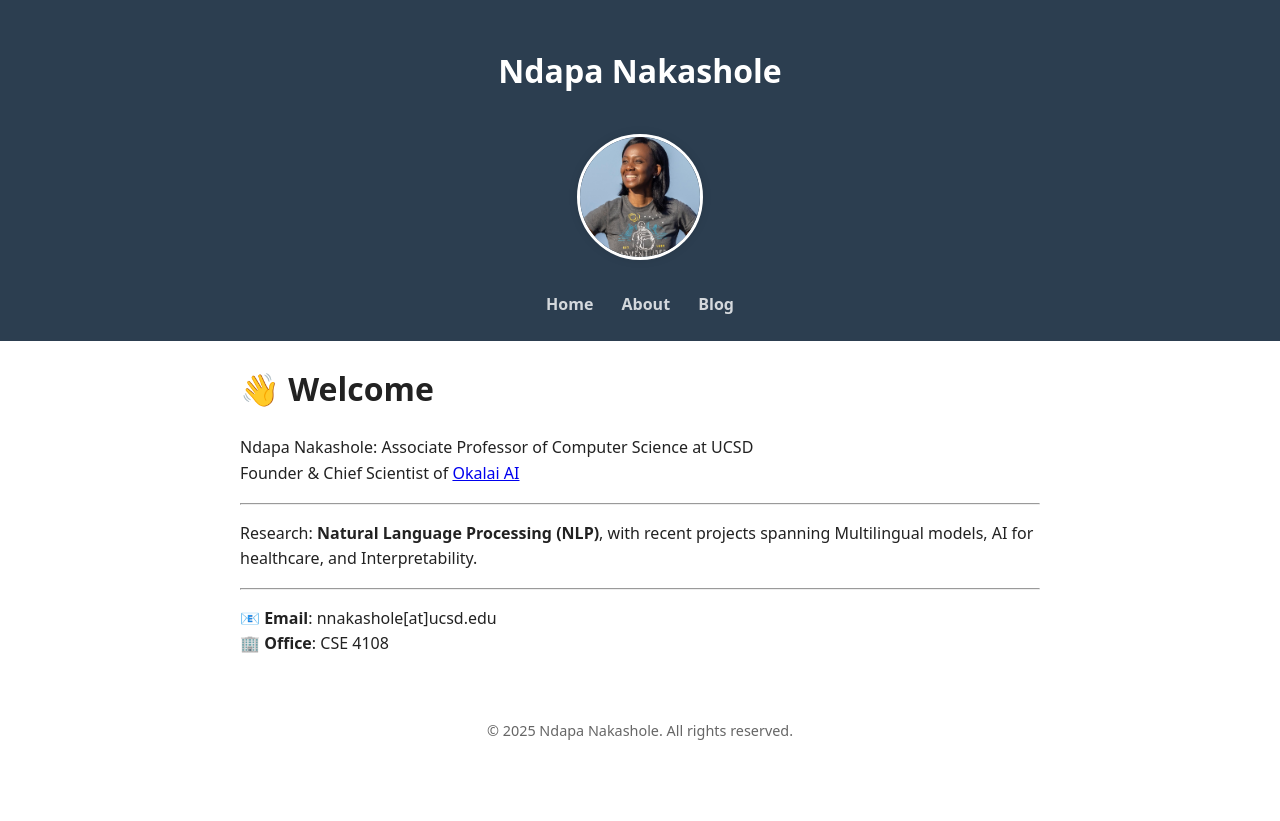
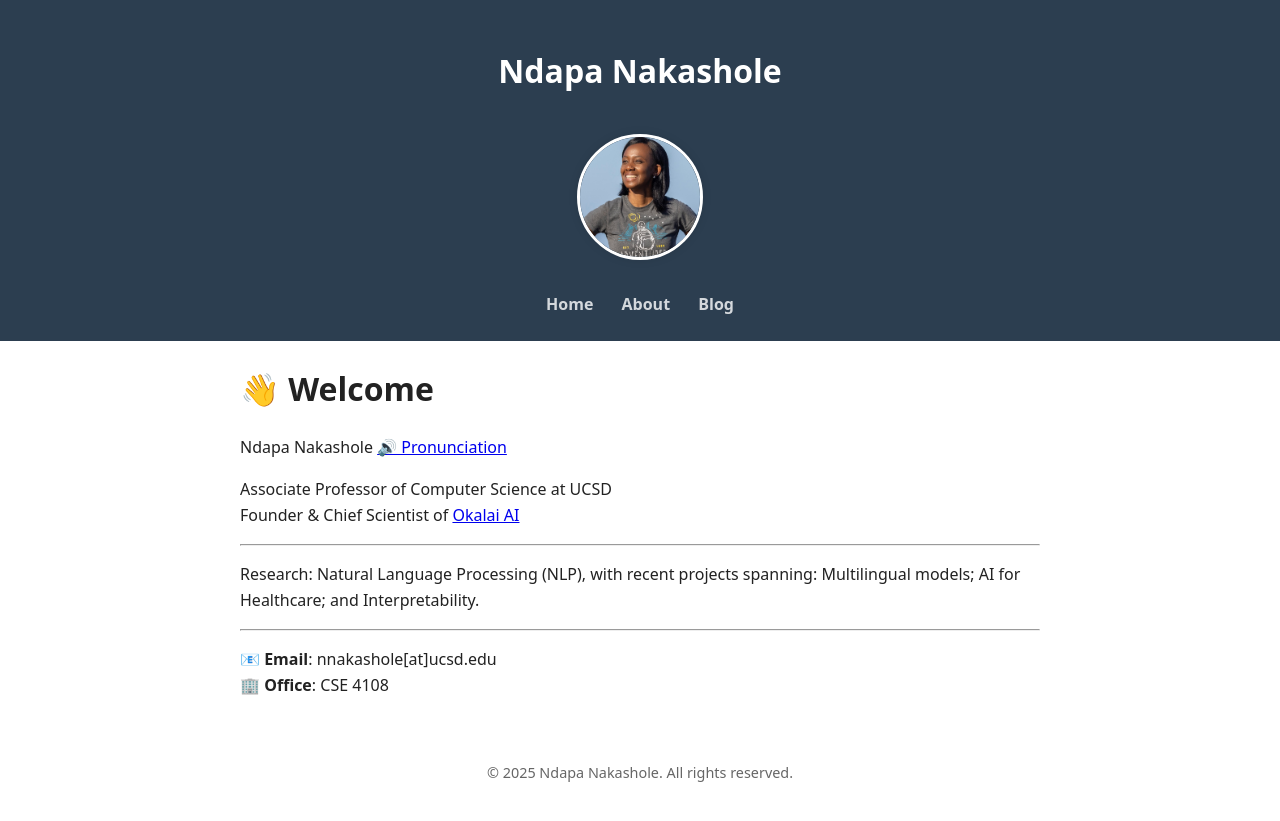
Before and after one commit to ndapa/ndapa.github.io, a Jekyll site: the page built from index.md, in a window 1280 px wide. Shown: the top 821 px of the page. Built offline with Jekyll 4.4.1, drawn with Linux system fonts in a browser that asks for light colours.

Commit message:
Update index.md

```diff
--- a/index.md
+++ b/index.md
@@ -5,12 +5,15 @@ title: "Home"
 
 # 👋 Welcome
 
-Ndapa Nakashole: Associate Professor of Computer Science at UCSD
+Ndapa Nakashole
+[🔊 Pronunciation]( {{ '/assets/audio/name.mp3' | relative_url }} )
+
+Associate Professor of Computer Science at UCSD
 Founder & Chief Scientist of [Okalai AI](https://okalai.org)
 
 ---
 
-Research: **Natural Language Processing (NLP)**, with recent projects spanning Multilingual models, AI for healthcare, and Interpretability.
+Research: Natural Language Processing (NLP), with recent projects spanning: Multilingual models; AI for Healthcare; and Interpretability.
 
 ---
 
```
